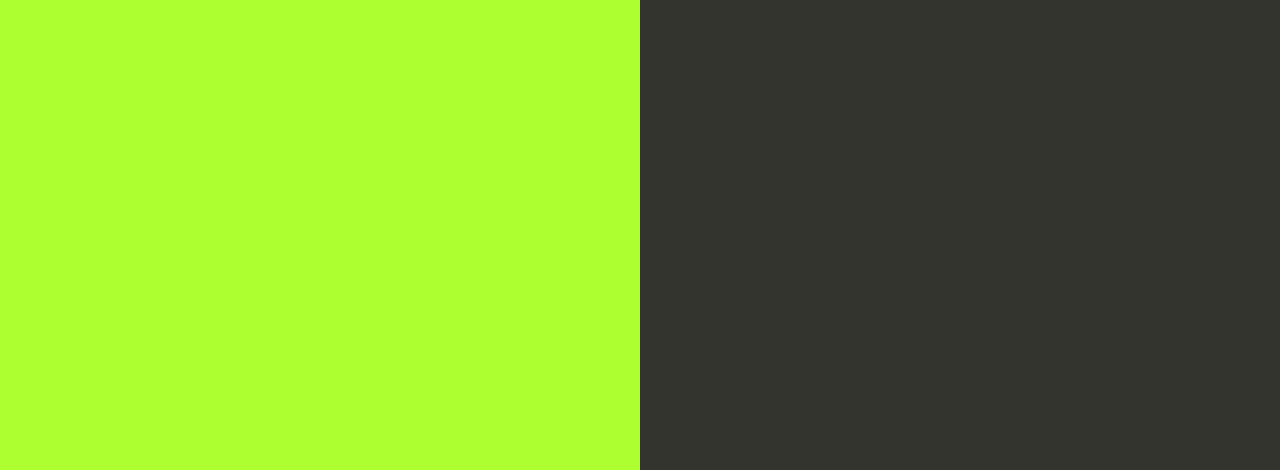
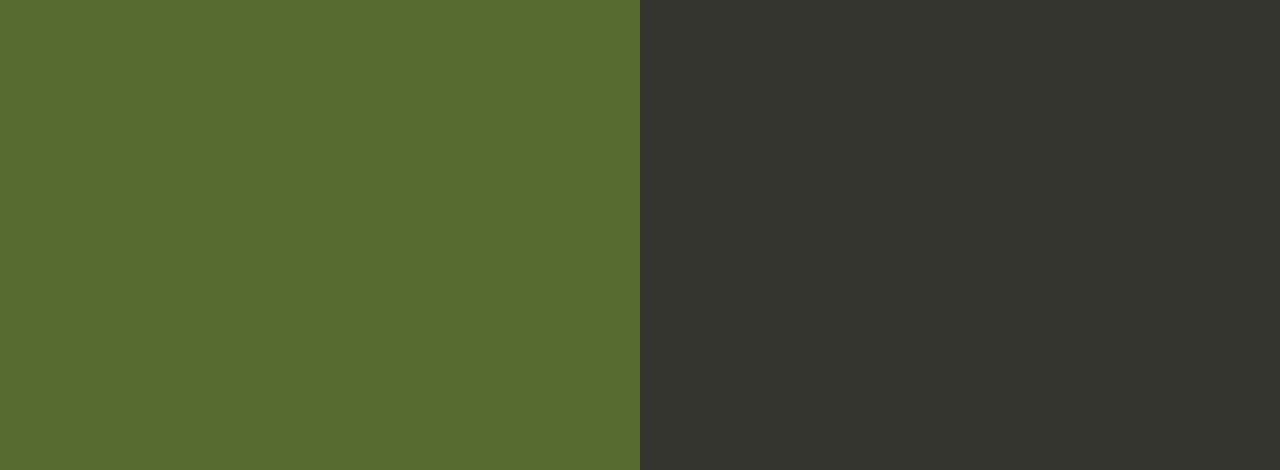
Before and after one commit to William-Muko/my-nodejs-app, a website: page index.html in a window 1280 px wide. Shown: the part 330-800 px from the top of the page. Drawn offline with Linux system fonts and the light colour scheme.

Commit message:
Changed background

```diff
--- a/index.html
+++ b/index.html
@@ -35,7 +35,7 @@
 
         text-align: right;
         padding-top: 11em;
-        background-color: greenyellow;
+        background-color: darkolivegreen;
 
       }
       .textColumn p {
```
